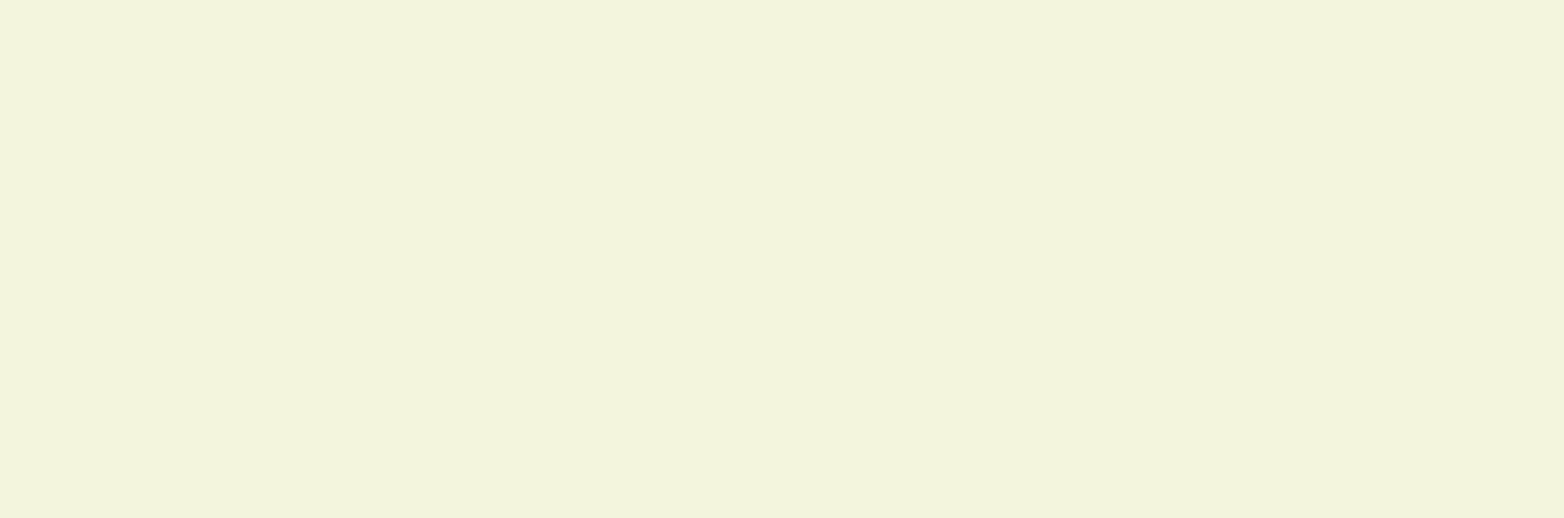
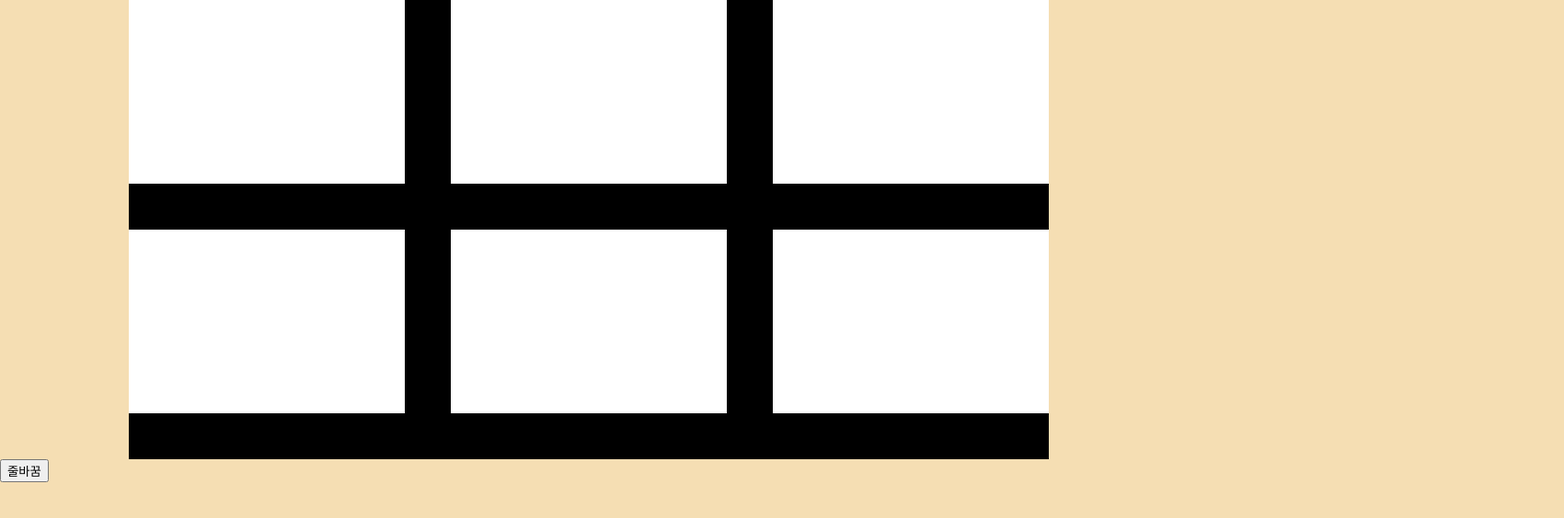
Before and after one commit to sangwoon0824/LSWTodo, a website: page public/index.html in a window 1280 px wide. Shown: the whole page at 92% size, 1700 px wide, since content can reach past the window. Drawn offline with Linux system fonts and the light colour scheme.

Commit message:
bug fixed

```diff
--- a/public/index.css
+++ b/public/index.css
@@ -1,6 +1,6 @@
 body {
     margin: 0;
-    background-color: #e4e4e4;
+    background-color: wheat;
 }
 #test {
     position: relative;
@@ -11,3 +11,21 @@ body {
     height: 900px;
     background-color: beige;
 }
+
+#flexwrap {
+    position: relative;
+    margin: 0 auto;
+    width: 1000px;
+    height: 500px;
+    display: flex;
+    justify-content: space-between;
+    flex-flow : row wrap;
+    background-color: black;
+}
+
+.flexbox {
+    position: relative;
+    width: 300px;
+    height: 200px;
+    background-color: white;
+}
--- a/public/index.html
+++ b/public/index.html
@@ -4,10 +4,21 @@
     <meta charset="UTF-8">
     <link rel="stylesheet" href="index.css">
     <title>Todo</title>
+    <script>
+
+
+    </script>
 </head>
 <body>
-    <div id="test">
+    <div id="flexwrap">
+       <div class="flexbox"></div>
+       <div class="flexbox"></div>
+       <div class="flexbox"></div>
 
+       <div class="flexbox"></div>
+       <div class="flexbox"></div>
+       <div class="flexbox"></div>
     </div>
+    <button id="chg">줄바꿈</button>
 </body>
 </html>
--- a/user.js
+++ b/user.js
@@ -12,8 +12,10 @@ function testcon() {
     connection.connect(function (err) {
         if (err) {
           console.error('mysql connection error :' + err);
+          connection.end();
         } else {
           console.info('mysql is connected successfully.');
+          connection.end();
         }
     })
 }
```
Also changed, not shown: public/test.html (added, +22 -0 lines).
